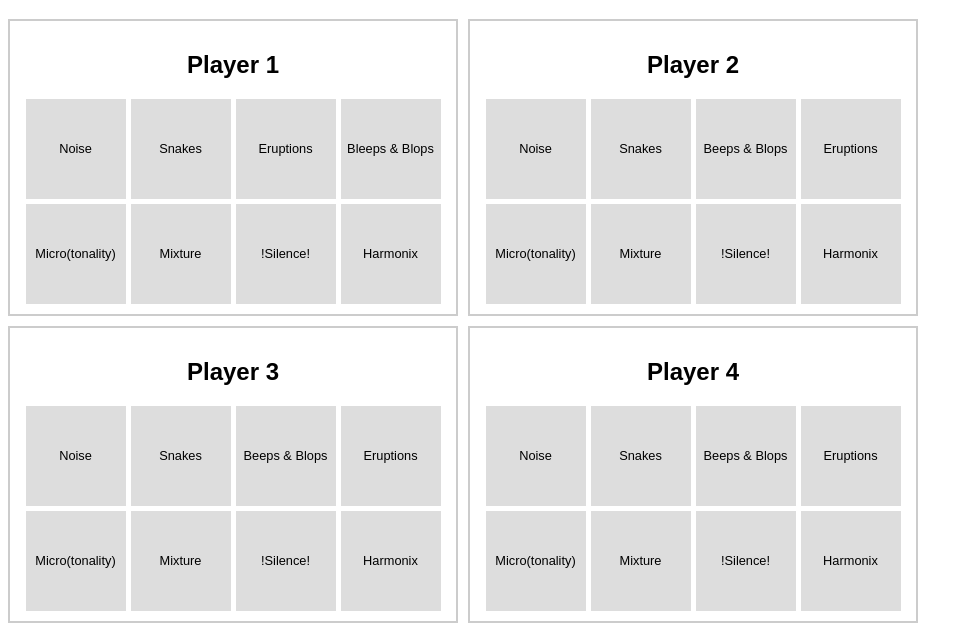
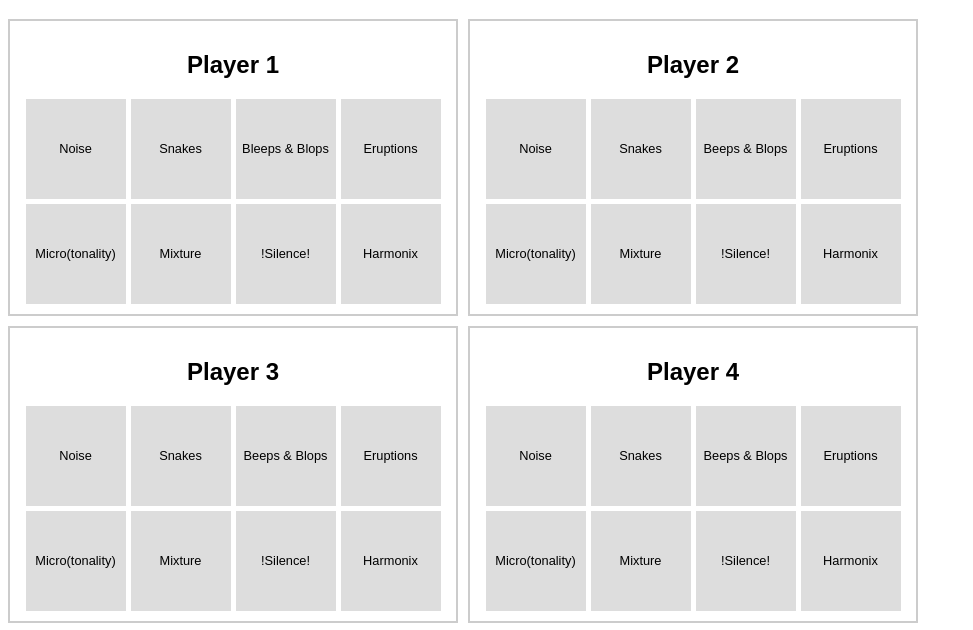
Before and after one commit to cdalabo/iphone-ensemble, a website: page index.html in a window 1280 px wide. Shown: the part 61-691 px from the top of the page, without its empty margins (0-973 px from the left). Drawn offline with Linux system fonts and the light colour scheme.

Commit message:
Update index.html

```diff
--- a/index.html
+++ b/index.html
@@ -25,8 +25,8 @@
       <div class="soundboard">
         <div class="cell" onClick="postChat('<@UMGPVRQUT> Noise')">Noise</div>
         <div class="cell" onClick="postChat('<@UMGPVRQUT>Snakes')">Snakes</div>
+        <div class="cell" onClick="postChat('<@UMGPVRQUT>Bleeps & Blops')">Bleeps & Blops</div>
         <div class="cell" onClick="postChat('<@UMGPVRQUT>Eruptions')">Eruptions</div>
-        <div class="cell" onClick="postChat('<@UMGPVRQUT>Beeps & Blops')">Bleeps & Blops</div>
         <div class="cell" onClick="postChat('<@UMGPVRQUT>Micro(tonality)')">Micro(tonality)</div>
         <div class="cell" onClick="postChat('<@UMGPVRQUT>Mixture')">Mixture</div>
         <div class="cell" onClick="postChat('<@UMGPVRQUT>!Silence!')">!Silence!</div>
```
